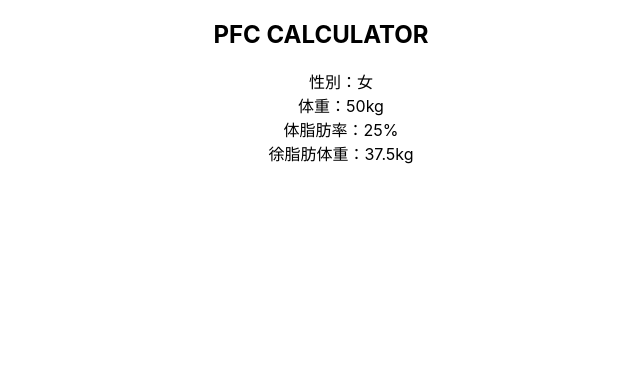
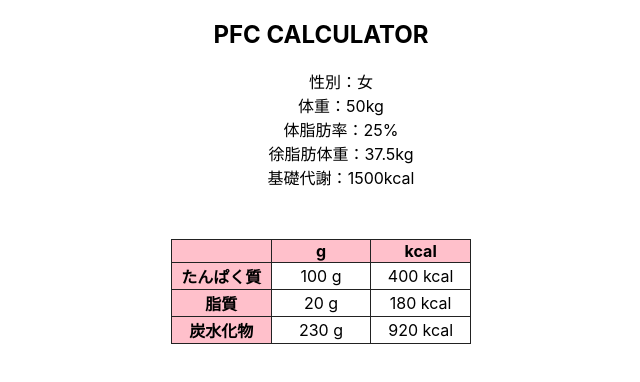
Before and after one commit to yo0o0oy/prac-program, a React (Create React App) app in the folder javascript/react/mbo/pfc-calculator/: page / in a window 1280 px wide. Shown: the top 382 px of the page, without its empty margins (319-959 px from the left). Built offline with nearby package versions, Linux system fonts and the light colour scheme.

Commit message:
PFCの表を追加

```diff
--- a/javascript/react/mbo/pfc-calculator/src/App.css
+++ b/javascript/react/mbo/pfc-calculator/src/App.css
@@ -6,3 +6,19 @@
 .App ul li {
   list-style: none;
 }
+
+.App table {
+  width: 300px;
+  margin: 50px auto;
+  table-layout: fixed;
+  border-collapse: collapse;
+}
+
+.App table th {
+  border: solid 1px #222;
+  background: pink;
+}
+
+.App table td {
+  border: solid 1px #222;
+}
--- a/javascript/react/mbo/pfc-calculator/src/App.js
+++ b/javascript/react/mbo/pfc-calculator/src/App.js
@@ -9,6 +9,11 @@ class App extends React.Component {
       sex: 'female',
       weight: 50,
       fatPercentage: 25,
+      pfc: {
+        p: { name: 'たんぱく質', g:100, kcal: 400 },
+        f: { name: '脂質', g:20, kcal: 180 },
+        c: { name: '炭水化物', g:230, kcal: 920 },
+      },
     };
   }
 
@@ -22,14 +27,42 @@ class App extends React.Component {
           <li>体重：{this.state.weight}kg</li>
           <li>体脂肪率：{this.state.fatPercentage}%</li>
           <li>徐脂肪体重：{this.calcLeanBodyMass()}kg</li>
+          <li>基礎代謝：{this.calcBm()}kcal</li>
         </ul>
+        <table>
+          <tr>
+            <th></th>
+            <th>g</th>
+            <th>kcal</th>
+          </tr>
+          { Object.keys(this.state.pfc).map((key)=>{
+            return (
+              <tr>
+                <th>{this.state.pfc[key].name}</th>
+                <td>{this.state.pfc[key].g} g</td>
+                <td>{this.state.pfc[key].kcal} kcal</td>
+              </tr>
+            )
+          })}
+        </table>
       </div>
     );
   }
 
+  /*
+   * 徐脂肪体重を計算
+   * TODO: computed的なんにしたい
+   */
   calcLeanBodyMass() {
-    // TOOD: computed的なんにしたい
     return this.state.weight * (1 - this.state.fatPercentage / 100);
+  }
+
+  /*
+   * 基礎代謝を計算
+   * TODO: computed的なんにしたい
+   */
+  calcBm() {
+    return this.state.weight * 30;
   }
 
 }
```
Also changed, not shown: 1 other file (tests, documents, lock files or other folders).
